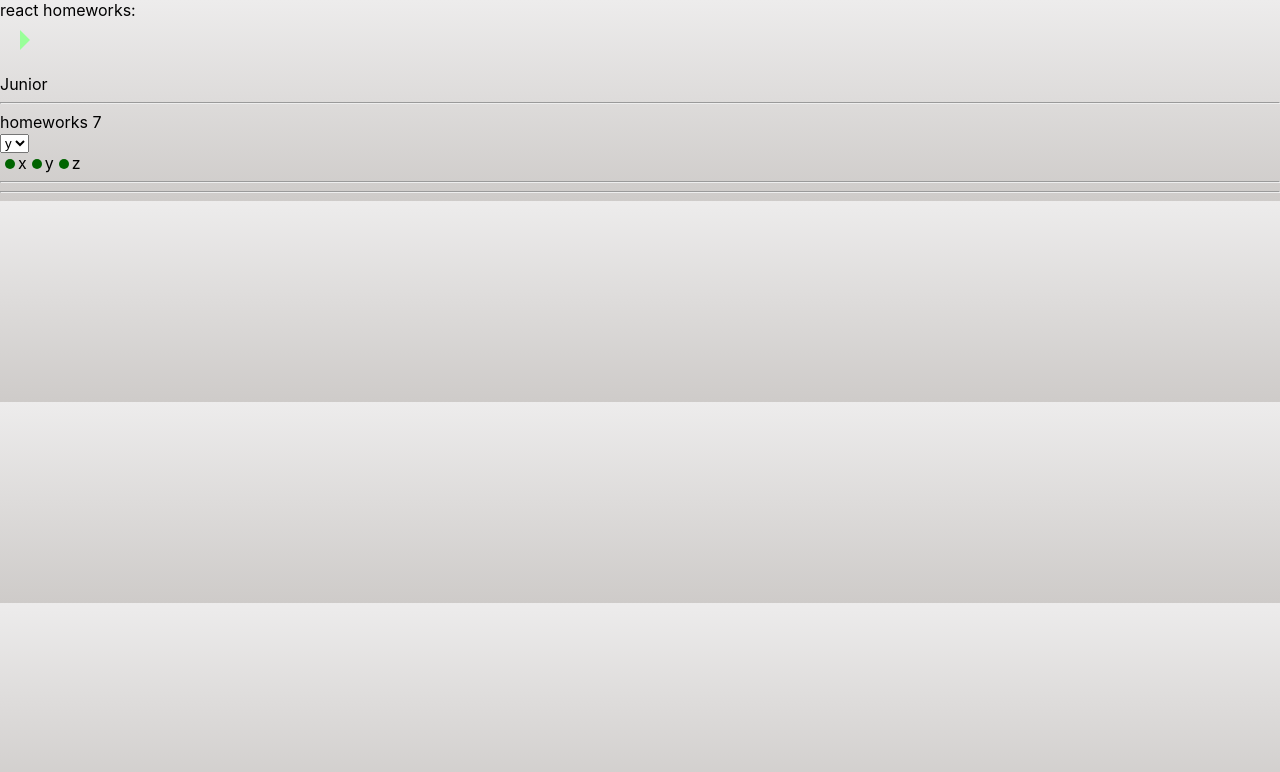
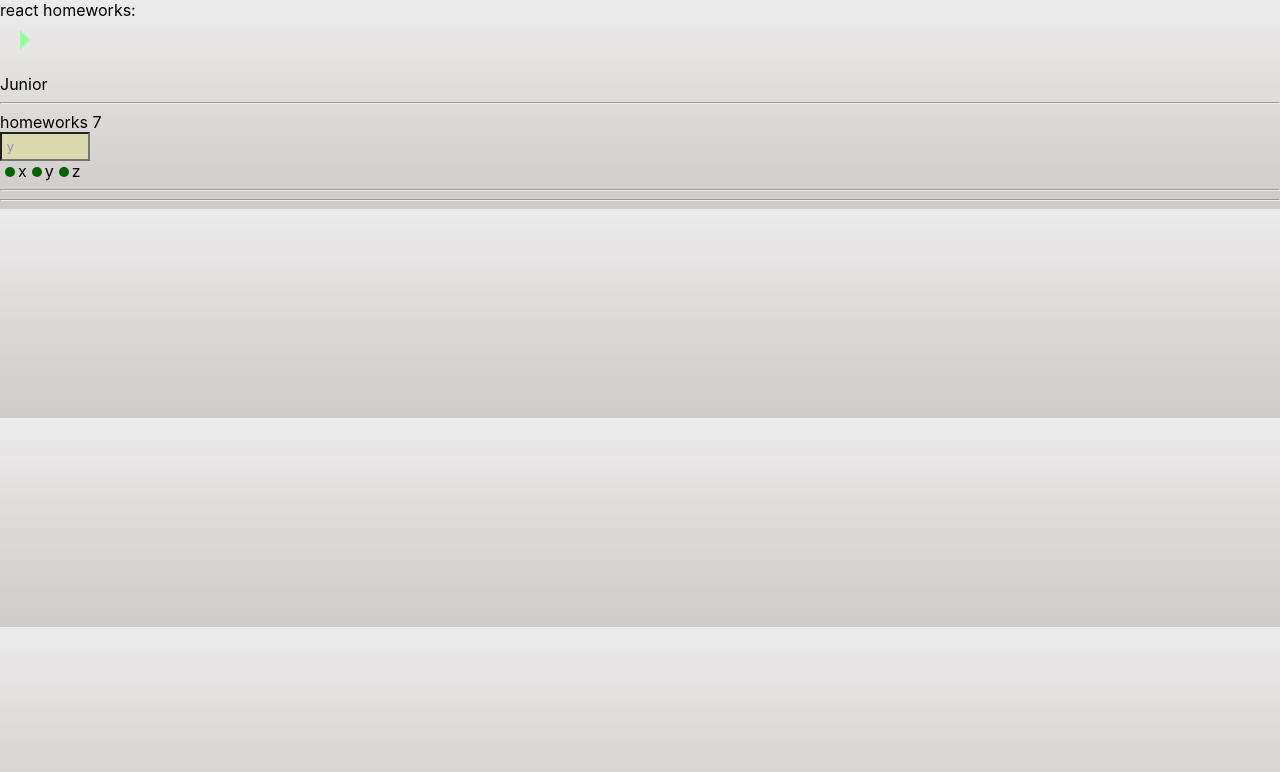
Before and after one commit to bonadysev/simple-react-homeworks-master, a React (Create React App) app: page /#/junior in a window 1280 px wide. Shown: the top 772 px of the page. Built offline with nearby package versions, Linux system fonts and the light colour scheme.

Commit message:
17-08-2022

```diff
--- a/src/p2-homeworks/h7/common/c5-SuperSelect/SuperSelect.module.css
+++ b/src/p2-homeworks/h7/common/c5-SuperSelect/SuperSelect.module.css
@@ -5,7 +5,7 @@
 
     cursor: pointer;
     appearance: none;
-    background-color: yellow;
+    background-color: #dadaac;
     /*background-repeat: no-repeat,repeat;*/
     /*background-position: right .7em top 30%, 0 0;*/
     /*background-size: .65em auto, 100%;*/
--- a/src/p2-homeworks/h7/common/c5-SuperSelect/SuperSelect.tsx
+++ b/src/p2-homeworks/h7/common/c5-SuperSelect/SuperSelect.tsx
@@ -10,22 +10,28 @@ type SuperSelectPropsType = DefaultSelectPropsType & {
 
 const SuperSelect: React.FC<SuperSelectPropsType> = (
     {
-        options,
+        options, className,
         onChange, onChangeOption,
         ...restProps
     }
 ) => {
-    const mappedOptions: any[] = options ? options.map((ob,i)=> (
+    const mappedOptions: any[] = options ? options.map((ob, i) => (
         <option className={s.options} key={ob + '-' + i} value={ob}>{ob}</option>
-    )):[]; // map options with key
+    )) : []; // map options with key
 
     const onChangeCallback = (e: ChangeEvent<HTMLSelectElement>) => {
         onChange && onChange(e)
         onChangeOption && onChangeOption(e.currentTarget.value)
     }
 
+    const finalSelectCN = s.select + (
+        className
+            ? ' ' + className
+            : ""
+    )
+
     return (
-        <select onChange={onChangeCallback} {...restProps}>
+        <select className={finalSelectCN} onChange={onChangeCallback} {...restProps}>
             {mappedOptions}
         </select>
     )
```
